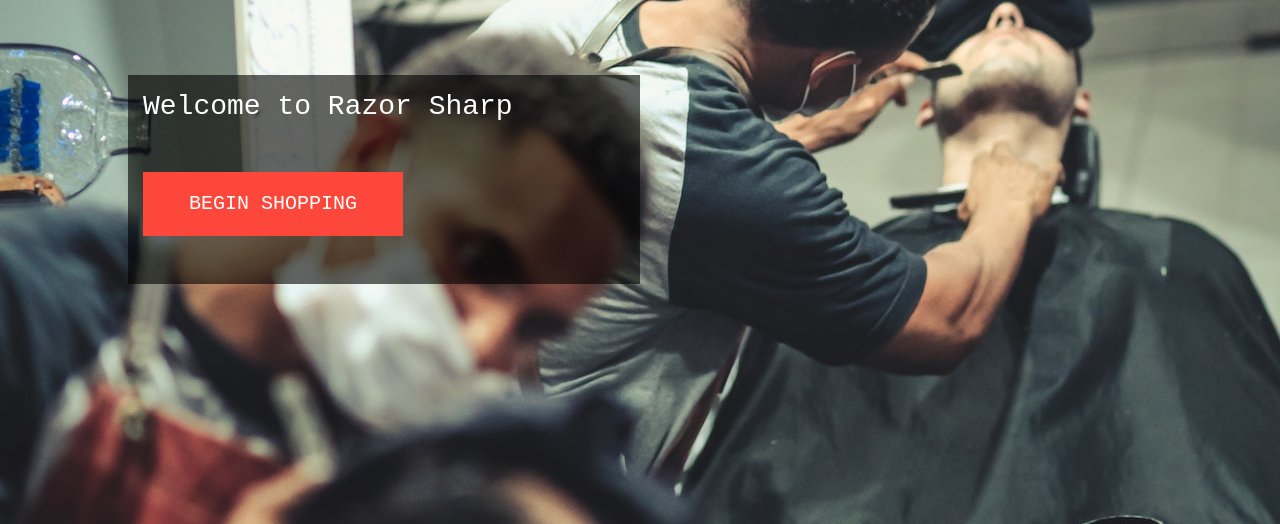
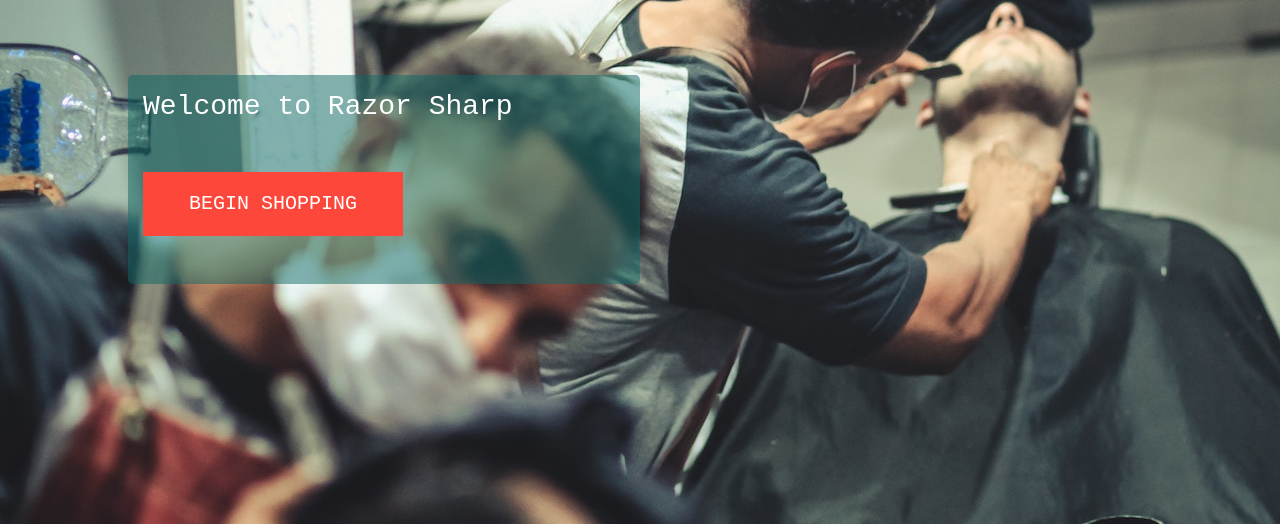
Before and after one commit to Alan-Bushell/razor-sharp, a Django app: page / in a window 1280 px wide. Shown: the part 149-673 px from the top of the page. Run offline with Django 3.2, Linux system fonts and the light colour scheme; some libraries are stand-ins or nearby versions.

Commit message:
add updated color to hero overlay

```diff
--- a/static/css/base.css
+++ b/static/css/base.css
@@ -76,9 +76,10 @@ button.navbar-toggler{
 }
 
 .overlay{
-    background-color: rgba(0, 0, 0, 0.6);
+    background-color: rgba(14, 105, 103, 0.5);
     width: 40%;
     height: 40%;
+    border-radius: 5px;
 }
 
 h1{
```
